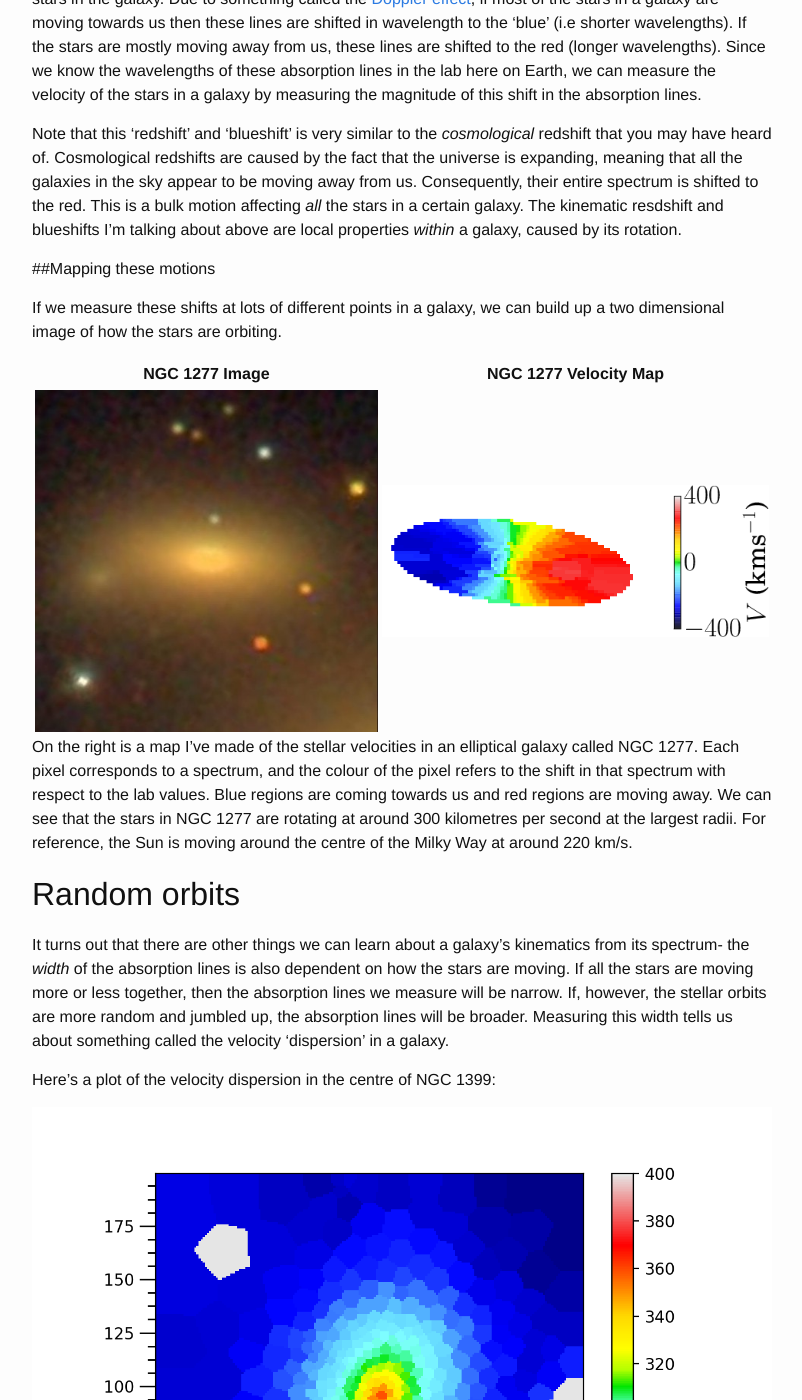
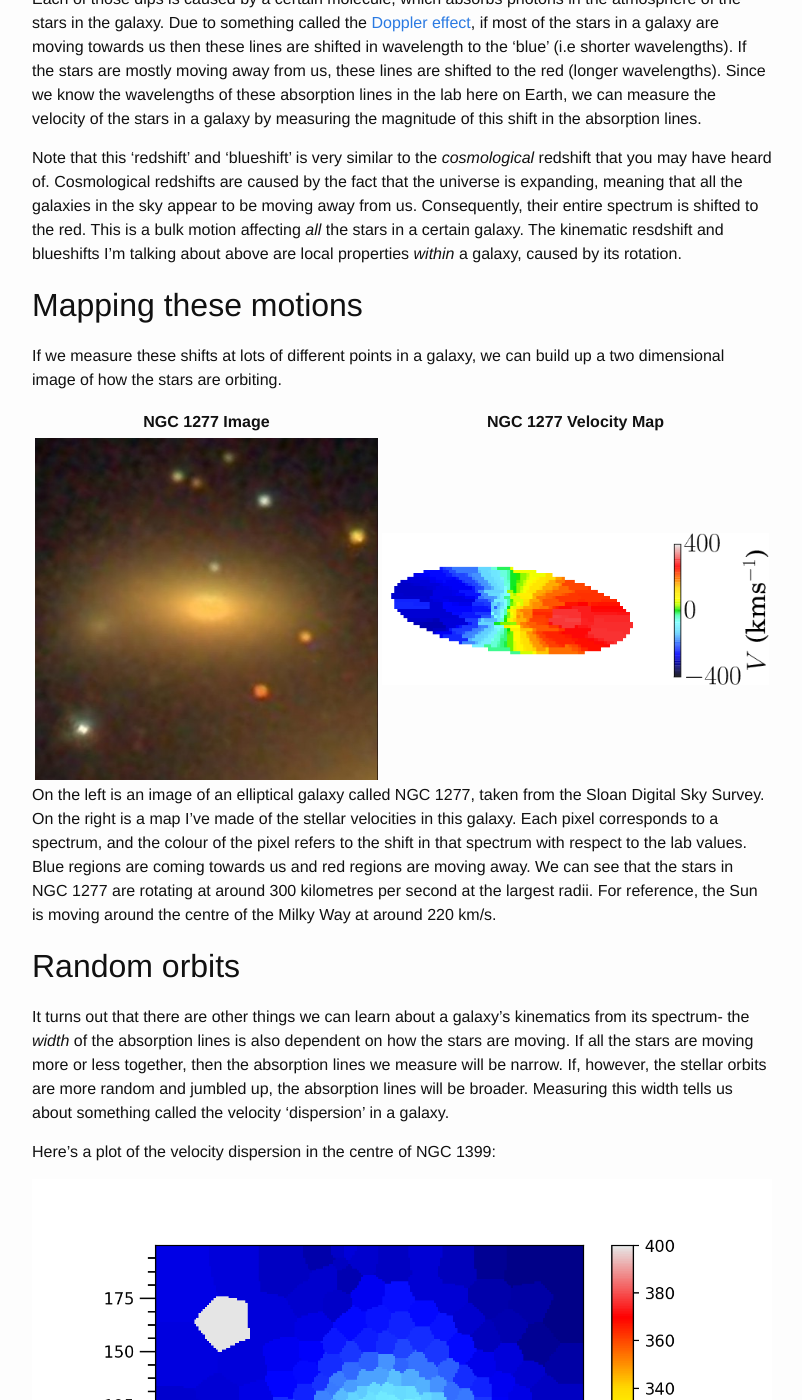
Before and after one commit to samvaughan/samvaughan.github.io, a Jekyll site: the page built from _posts/2017-07-11-Galaxy_Kinematics.md, in a window 1280 px wide and 1400 px high, scrolled down 2280 px. Shown: the whole window, without its empty margins (238-1040 px from the left). Built offline with Jekyll 4.4.1, drawn with Linux system fonts in a browser that asks for light colours; some of the changed text lies outside the part shown.

Commit message:
final tweaks!

```diff
--- a/_posts/2017-07-11-Galaxy_Kinematics.md
+++ b/_posts/2017-07-11-Galaxy_Kinematics.md
@@ -19,11 +19,11 @@
 
 Incidentally, you may just be able to see a line of blue specks running from bottom to top of the image- this is just an artefact from stitching together a number of separate exposures to make one big image, and isn't a real astronomical phenomenon!
 
-##Galaxies are made of stars
+## Galaxies are made of stars
 
 Stars are the building blocks of galaxies. They are always in motion around the centre of the galaxy they reside in, just like the Earth is always in motion around the Sun. If they weren't, they'd all quickly get pulled together by gravity and end up in the very centre in a big heap. In our own Milky Way galaxy we can track the motion of stars as they move across the sky, but galaxies outside the local group are too far away to make out individual stars, let alone track individual orbits. These galaxies often just appear like smooth patches of light on the sky (like NGC 1399 above). So how do we measure the movements (or "kinematics") of these stars? It turns out we can study the spectra of these objects.
 
-Using an instrument called a spectrograph, we can split up the light we receive from a galaxy (essentially with something like a prism) to make a spectrum. An example of the spectrum from the very centre of NGC 1399 is here:
+Using an instrument called a spectrograph, we can split up the light we receive from a galaxy (essentially with something like a prism) to make a spectrum. An example of a spectrum from my own observations of the very centre of NGC 1399 is here:
 
 ![Optical spectrum of the centre of NGC 1399](https://raw.githubusercontent.com/samvaughan/samvaughan.github.io/master/_posts/Images/NGC1399_Optical_Spectrum.jpg  "NGC 1399 optical spectrum")
 
@@ -32,7 +32,7 @@
 
 Note that this 'redshift' and 'blueshift' is very similar to the *cosmological* redshift that you may have heard of. Cosmological redshifts are caused by the fact that the universe is expanding, meaning that all the galaxies in the sky appear to be moving away from us. Consequently, their entire spectrum is shifted to the red. This is a bulk motion affecting *all* the stars in a certain galaxy. The kinematic resdshift and blueshifts I'm talking about above are local properties *within* a galaxy, caused by its rotation.
 
-##Mapping these motions
+## Mapping these motions
 
  If we measure these shifts at lots of different points in a galaxy, we can build up a two dimensional image of how the stars are orbiting.
 
@@ -45,7 +45,7 @@
 ![NGC 1277](https://raw.githubusercontent.com/samvaughan/samvaughan.github.io/master/_posts/Images/TEST.jpg  "NGC 1277")|    ![A 'Kinematic Map' of the stellar velocities in NGC 1277](https://raw.githubusercontent.com/samvaughan/samvaughan.github.io/master/_posts/Images/NGC1277_SN_15_Vsys.png  "Velocity map of NGC 1277")
 
 
-On the right is a map I've made of the stellar velocities in an elliptical galaxy called NGC 1277. Each pixel corresponds to a spectrum, and the colour of the pixel refers to the shift in that spectrum with respect to the lab values. Blue regions are coming towards us and red regions are moving away. We can see that the stars in NGC 1277 are rotating at around 300 kilometres per second at the largest radii. For reference, the Sun is moving around the centre of the Milky Way at around 220 km/s.
+On the left is an image of an elliptical galaxy called NGC 1277, taken from the Sloan Digital Sky Survey. On the right is a map I've made of the stellar velocities in this galaxy. Each pixel corresponds to a spectrum, and the colour of the pixel refers to the shift in that spectrum with respect to the lab values. Blue regions are coming towards us and red regions are moving away. We can see that the stars in NGC 1277 are rotating at around 300 kilometres per second at the largest radii. For reference, the Sun is moving around the centre of the Milky Way at around 220 km/s.
 
 ## Random orbits
 
```
